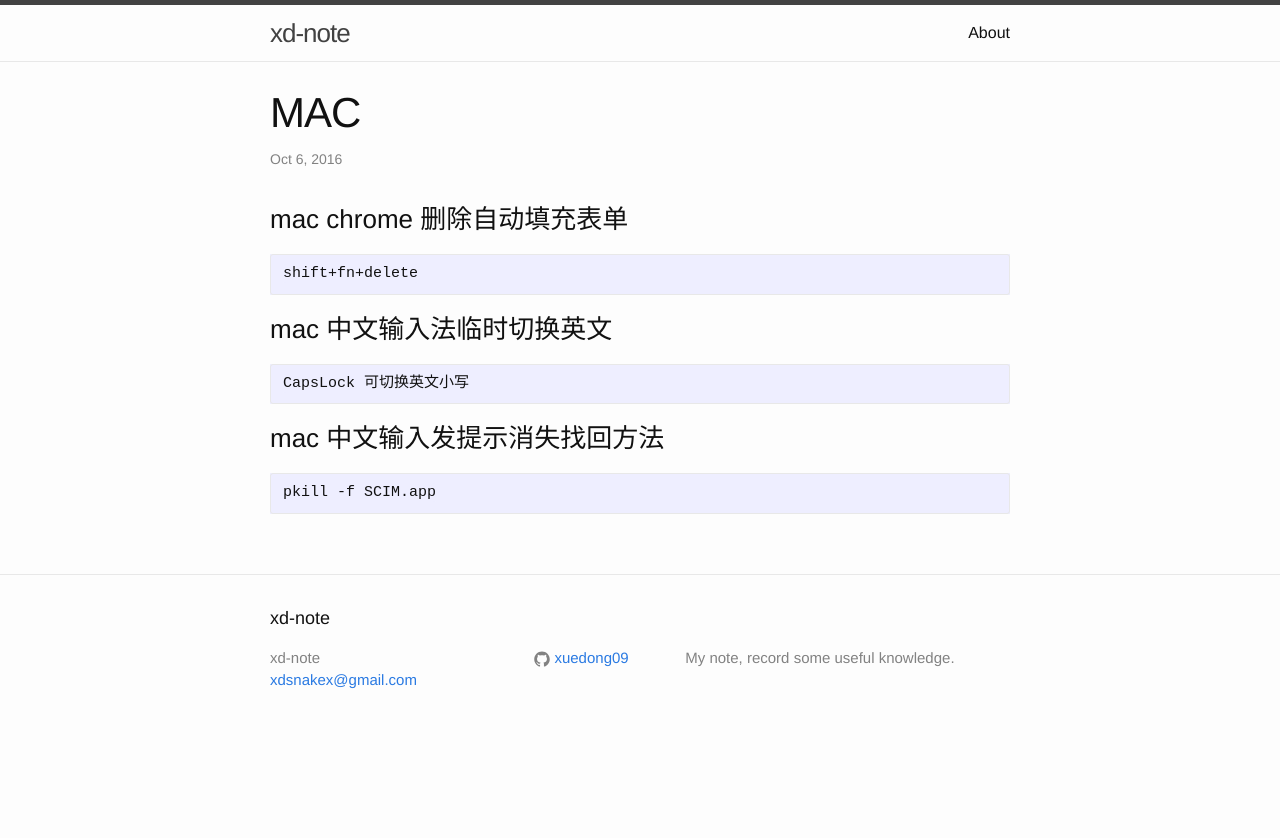
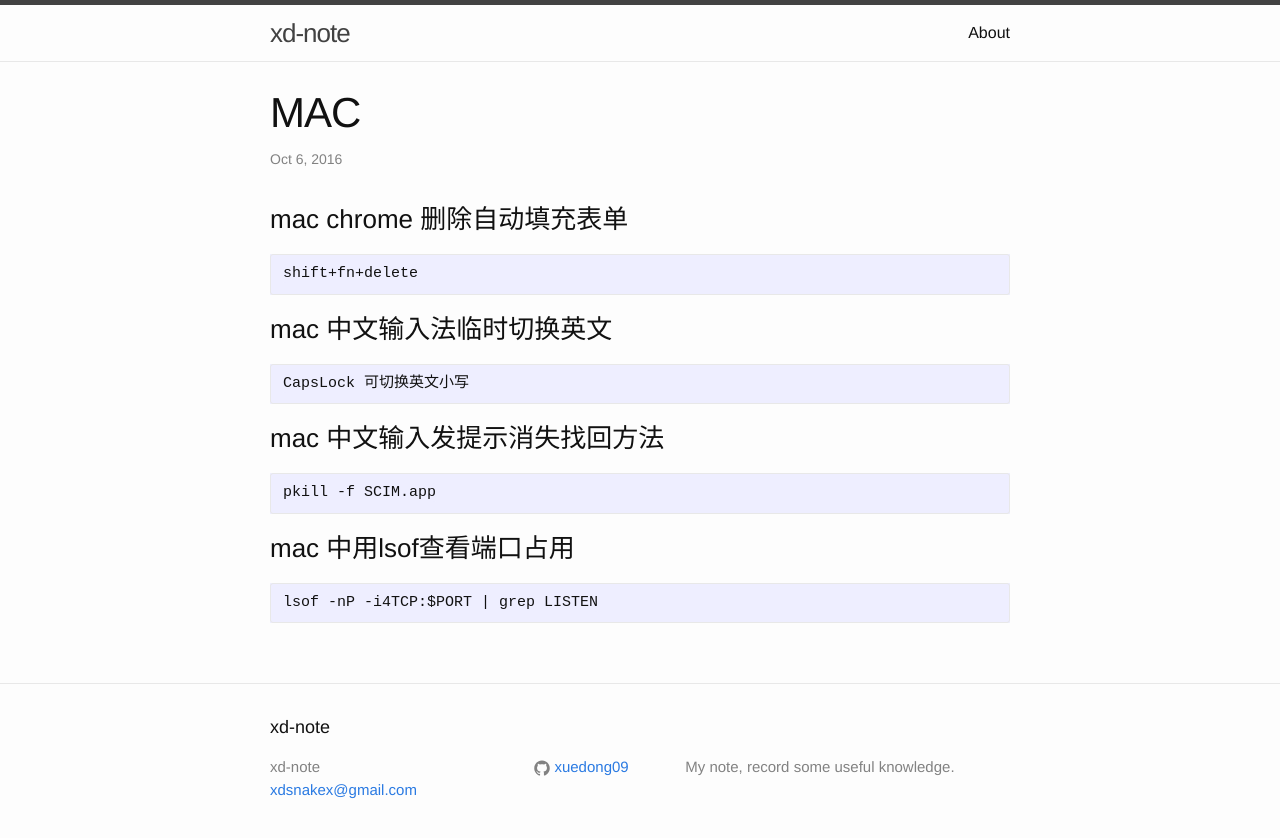
Before and after one commit to xuedong09/xuedong09.github.io, a Jekyll site: the page built from _posts/2016-10-06-mac.md, in a window 1280 px wide. Shown: the top 838 px of the page. Built offline with Jekyll 4.4.1, drawn with Linux system fonts in a browser that asks for light colours.

Commit message:
mac lsof check port use

```diff
--- a/_posts/2016-10-06-mac.md
+++ b/_posts/2016-10-06-mac.md
@@ -17,3 +17,7 @@ categories: jekyll update
 ### mac 中文输入发提示消失找回方法
 
     pkill -f SCIM.app
+
+### mac 中用lsof查看端口占用
+
+    lsof -nP -i4TCP:$PORT | grep LISTEN
```
